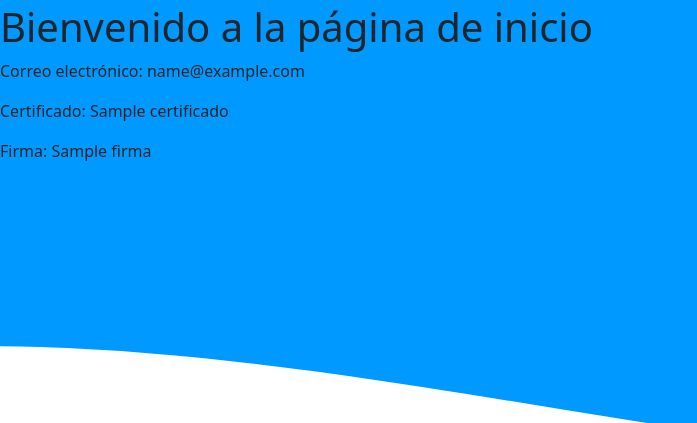
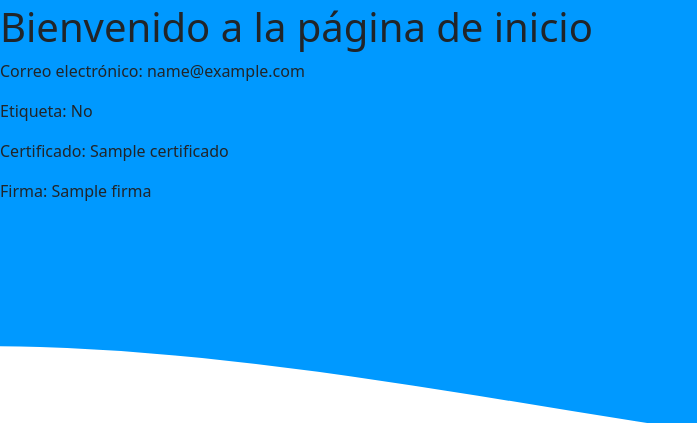
Before and after one commit to joselechuga/capstone-JoseMedina, a Django app: template odorwatch/templates/home.html in a window 1280 px wide. Shown: the part 13-436 px from the top of the page, without its empty margins (0-697 px from the left). Run offline with Django 5.2, Linux system fonts and the light colour scheme; the template is opened without the code that fills it: most values are stand-ins (such as "Sample title", 1, 10 or a date in 2020); some libraries are stand-ins or nearby versions.

Commit message:
try permisos

```diff
--- a/odorwatch/templates/home.html
+++ b/odorwatch/templates/home.html
@@ -13,6 +13,11 @@
 
 <h1>Bienvenido a la página de inicio</h1>
 <p>Correo electrónico: {{ user_email }}</p>
+{% if 'tsgenviro' in user_email %}
+  <p>Etiqueta: Sí</p>
+{% else %}
+  <p>Etiqueta: No</p>
+{% endif %}
 <p>Certificado: {{ certificado }}</p>
 <p>Firma: {{ firma }}</p>
 
```
Also changed, not shown: odorwatch/views.py (+5 -2 lines).
